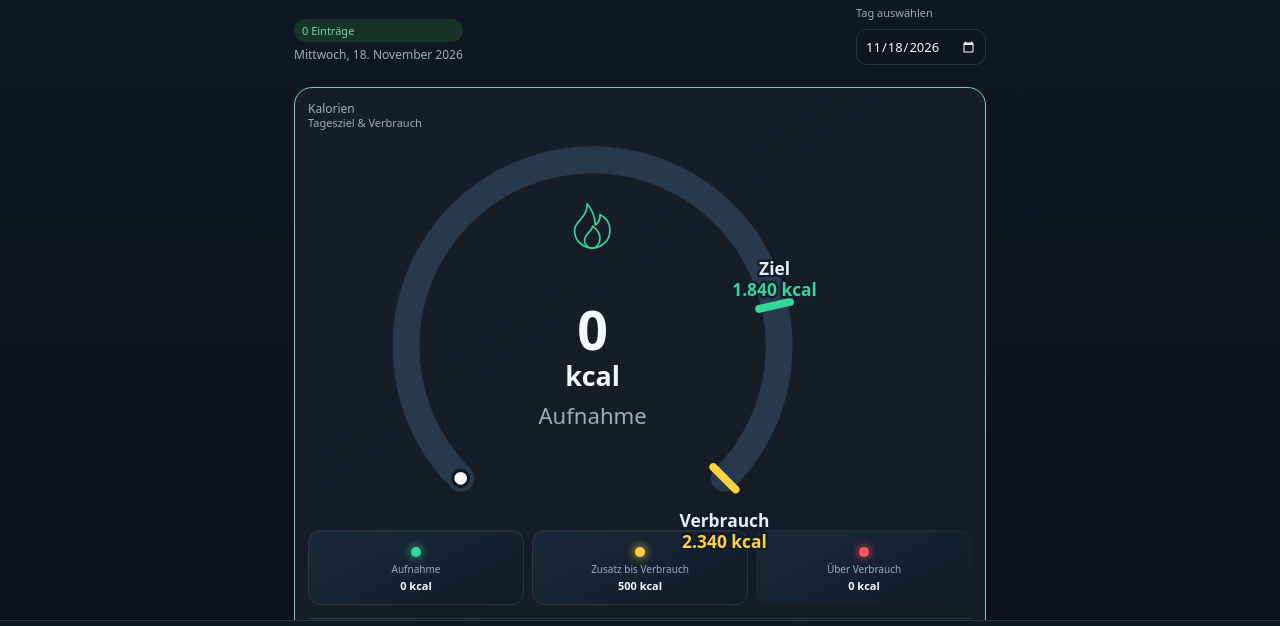
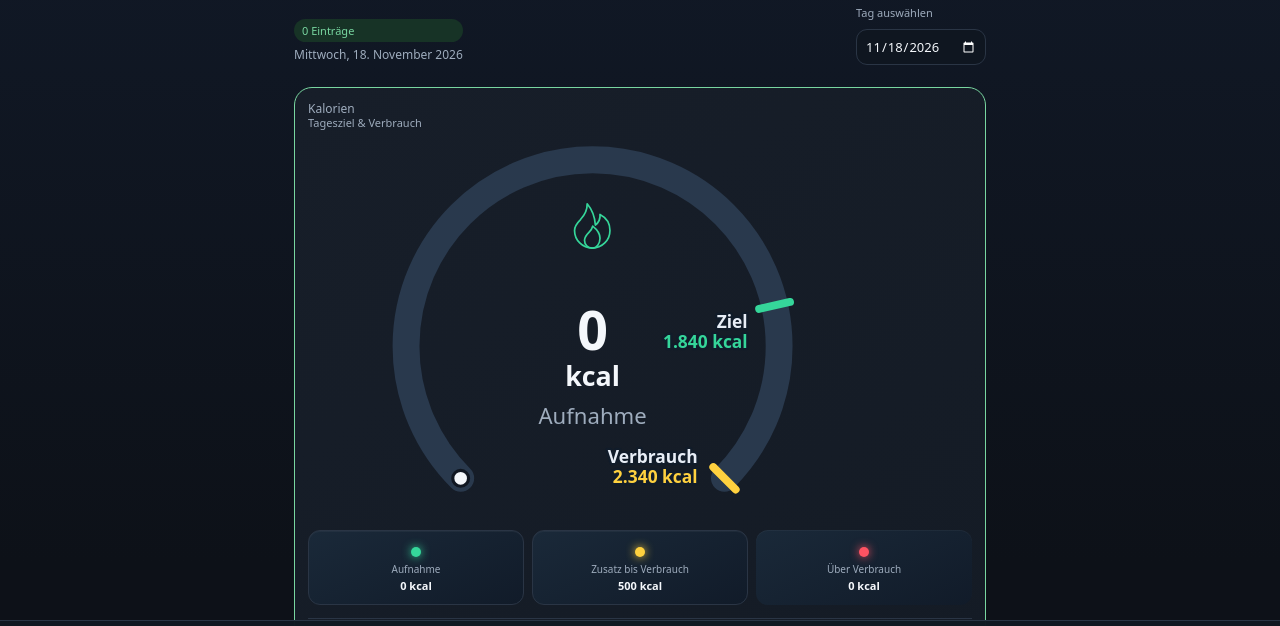
Before and after one commit to prammike/Abnehm-coach-pro, a plain HTML site: page index.html in a window 1280 px wide. Shown: the part 100-726 px from the top of the page. Drawn offline with Linux system fonts and the light colour scheme.

Commit message:
Tick-Beschriftungen innerhalb der Karte und oberhalb der Legende positionieren

```diff
--- a/index.html
+++ b/index.html
@@ -456,7 +456,7 @@ function render(){
   const intakePoint=gaugePoint(gaugePct),goalPoint=gaugePoint(gaugeGoalPct),burnPoint=gaugePoint(gaugeBurnPct);
   gaugeIntakeMarker.setAttribute('cx',intakePoint.x);gaugeIntakeMarker.setAttribute('cy',intakePoint.y);
   const setRadialTick=(el,point)=>{const dx=point.x-180,dy=point.y-135,len=Math.hypot(dx,dy)||1,ux=dx/len,uy=dy/len;el.setAttribute('x1',180+ux*108);el.setAttribute('y1',135+uy*108);el.setAttribute('x2',180+ux*128);el.setAttribute('y2',135+uy*128)};
-  const setTickLabel=(el,point)=>{const dx=point.x-180,dy=point.y-135,len=Math.hypot(dx,dy)||1,ux=dx/len,uy=dy/len;const labelX=point.x,labelY=point.y+(uy<0?-19:31);el.setAttribute('x',labelX);el.setAttribute('y',labelY);el.setAttribute('text-anchor','middle');const value=el.querySelector('.tick-label-value');value.setAttribute('x',labelX)};
+  const setTickLabel=(el,point)=>{const dx=point.x-180,dy=point.y-135,len=Math.hypot(dx,dy)||1,ux=dx/len,uy=dy/len;const labelX=point.x+(ux>0? -17:17),labelY=point.y+(uy>0? -10:14);el.setAttribute('x',labelX);el.setAttribute('y',labelY);el.setAttribute('text-anchor',ux>0?'end':'start');const value=el.querySelector('.tick-label-value');value.setAttribute('x',labelX)};
   setRadialTick(gaugeGoalMarker,goalPoint);setRadialTick(gaugeBurnMarker,burnPoint);setTickLabel(gaugeGoalLabel,goalPoint);setTickLabel(gaugeBurnLabel,burnPoint);
   gaugeGoalLabel.querySelector('.tick-label-value').textContent=fmt(kcalGoal)+' kcal';gaugeBurnLabel.querySelector('.tick-label-value').textContent=fmt(burn)+' kcal';
   gaugeIntakeLegend.textContent=fmt(kcal)+' kcal';gaugeOverGoalLegend.textContent=fmt(Math.max(0,burn-kcalGoal))+' kcal';gaugeOverBurnLegend.textContent=fmt(Math.max(0,kcal-burn))+' kcal';
```
